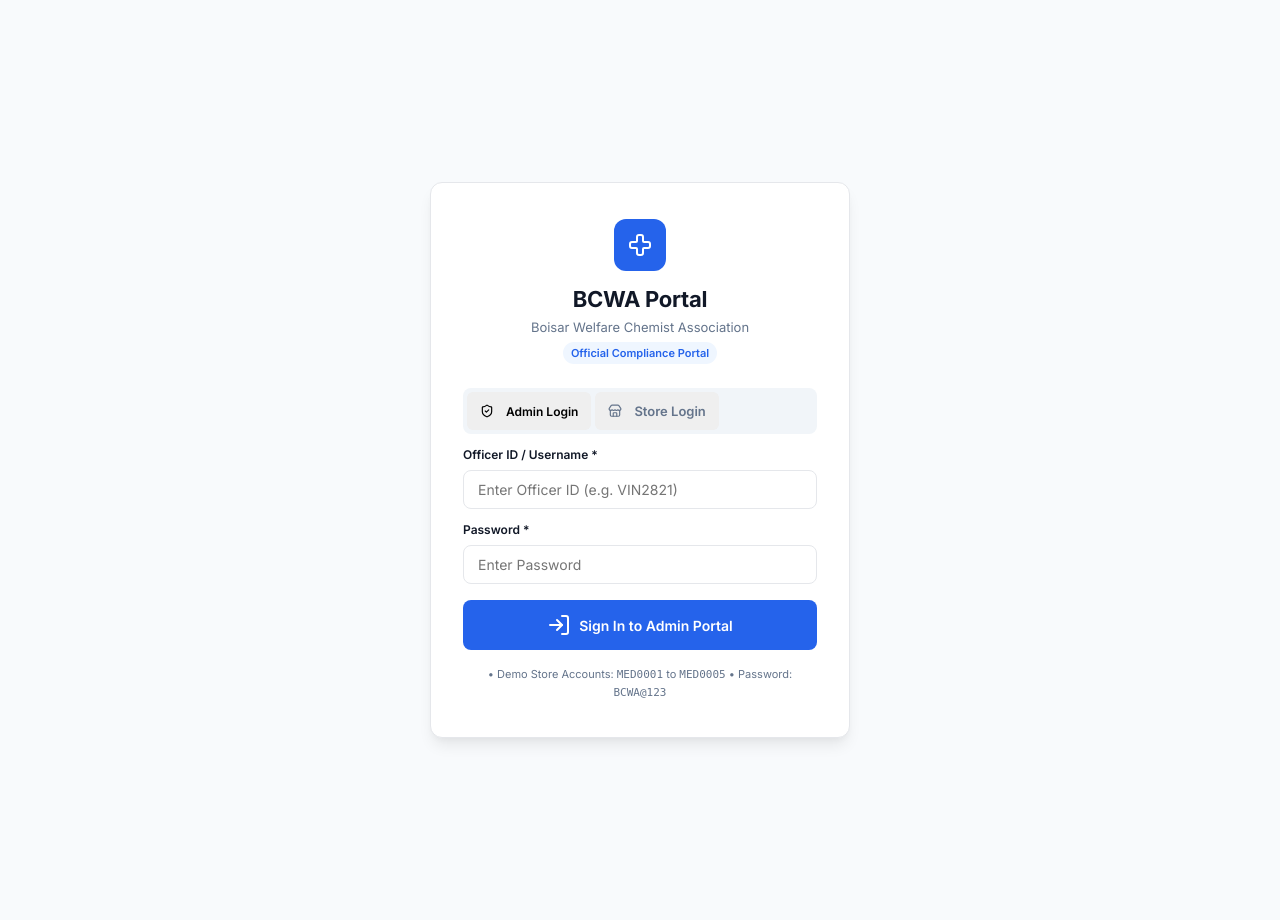
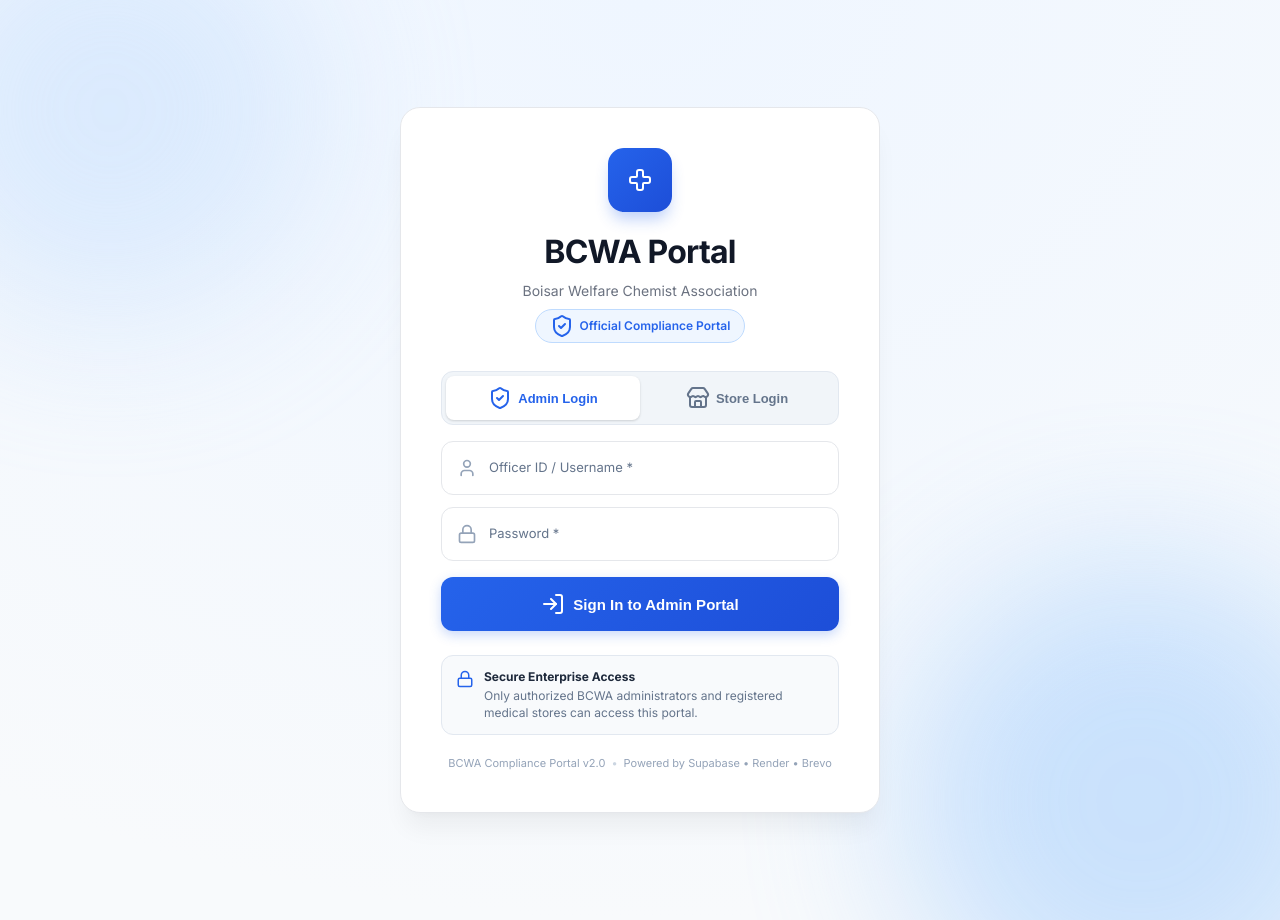
Before and after one commit to Omkaringale96/BCWA, a Flask app: page / in a window 1280 px wide. Run offline with Flask 3, Linux system fonts and the light colour scheme.

Commit message:
Redesign BCWA Portal Login Page into modern enterprise-grade authentication interface

```diff
--- a/static/css/styles.css
+++ b/static/css/styles.css
@@ -656,60 +656,296 @@ body {
 .event-yellow { background-color: var(--warning-light); color: #B45309; border: 1px solid var(--warning-border); }
 .event-green { background-color: var(--success-light); color: var(--success); border: 1px solid var(--success-border); }
 
-/* LOGIN SCREEN STYLES */
+/* ==========================================================================
+   ENTERPRISE-GRADE LOGIN PAGE DESIGN (BCWA PORTAL v2.0)
+   ========================================================================== */
 .login-screen-wrapper {
     position: fixed;
     top: 0; left: 0; right: 0; bottom: 0;
-    background-color: #F8FAFC;
+    background: radial-gradient(100% 100% at 50% 0%, #EFF6FF 0%, #F8FAFC 100%);
     display: flex;
     align-items: center;
     justify-content: center;
     z-index: 2000;
+    padding: 24px;
+    overflow-y: auto;
+}
+
+.login-bg-blob {
+    position: absolute;
+    border-radius: 50%;
+    filter: blur(80px);
+    opacity: 0.45;
+    pointer-events: none;
+}
+
+.blob-1 {
+    width: 420px;
+    height: 420px;
+    background: #BFDBFE;
+    top: -100px;
+    left: -100px;
+}
+
+.blob-2 {
+    width: 480px;
+    height: 480px;
+    background: #93C5FD;
+    bottom: -120px;
+    right: -100px;
 }
 
 .login-card {
     background: #FFFFFF;
-    border: 1px solid var(--border-color);
-    border-radius: var(--radius-lg);
-    width: 420px;
-    max-width: 90vw;
-    padding: 36px 32px;
-    box-shadow: var(--shadow-lg);
+    border: 1px solid #E5E7EB;
+    border-radius: 20px;
+    width: 100%;
+    max-width: 480px;
+    padding: 40px;
+    box-shadow: 0 20px 25px -5px rgba(0, 0, 0, 0.05), 0 8px 10px -6px rgba(0, 0, 0, 0.03);
+    position: relative;
+    z-index: 10;
+    animation: slideUpFade 0.4s cubic-bezier(0.16, 1, 0.3, 1) forwards;
+}
+
+@keyframes slideUpFade {
+    from {
+        opacity: 0;
+        transform: translateY(16px);
+    }
+    to {
+        opacity: 1;
+        transform: translateY(0);
+    }
 }
 
 .login-header {
     text-align: center;
-    margin-bottom: 24px;
+    margin-bottom: 28px;
 }
 
 .login-logo {
-    width: 52px;
-    height: 52px;
-    background-color: var(--primary);
-    color: white;
-    border-radius: 12px;
+    width: 64px;
+    height: 64px;
+    background: linear-gradient(135deg, #2563EB 0%, #1D4ED8 100%);
+    color: #FFFFFF;
+    border-radius: 16px;
     display: flex;
     align-items: center;
     justify-content: center;
-    margin: 0 auto 12px auto;
+    margin: 0 auto 16px auto;
+    box-shadow: 0 10px 15px -3px rgba(37, 99, 235, 0.3);
+    transition: transform 0.2s ease;
+}
+
+.login-logo:hover {
+    transform: scale(1.04);
 }
 
 .login-logo i {
-    width: 28px;
-    height: 28px;
+    width: 32px;
+    height: 32px;
 }
 
 .login-header h2 {
-    font-size: 22px;
+    font-size: 32px;
     font-weight: 700;
-    color: var(--text-primary);
-    letter-spacing: -0.3px;
+    color: #111827;
+    letter-spacing: -0.8px;
+    margin-bottom: 4px;
 }
 
 .login-sub {
+    font-size: 14px;
+    color: #6B7280;
+    font-weight: 400;
+}
+
+.badge-compliance-pill {
+    display: inline-flex;
+    align-items: center;
+    gap: 6px;
+    background-color: #EFF6FF;
+    color: #2563EB;
+    border: 1px solid #BFDBFE;
+    border-radius: 9999px;
+    padding: 4px 14px;
+    font-size: 12px;
+    font-weight: 600;
+}
+
+/* Segmented Control Login Tabs */
+.login-segmented-control {
+    display: flex;
+    background: #F1F5F9;
+    border-radius: 12px;
+    padding: 4px;
+    position: relative;
+    border: 1px solid #E2E8F0;
+}
+
+.segmented-btn {
+    flex: 1;
+    display: flex;
+    align-items: center;
+    justify-content: center;
+    gap: 6px;
+    padding: 10px 16px;
+    border: none;
+    background: transparent;
+    color: #64748B;
     font-size: 13px;
-    color: var(--text-secondary);
-    margin-top: 2px;
+    font-weight: 600;
+    border-radius: 8px;
+    cursor: pointer;
+    transition: all 0.25s cubic-bezier(0.4, 0, 0.2, 1);
+}
+
+.segmented-btn i {
+    width: 16px;
+    height: 16px;
+}
+
+.segmented-btn:hover {
+    color: #1E293B;
+}
+
+.segmented-btn.active {
+    background: #FFFFFF;
+    color: #2563EB;
+    box-shadow: 0 1px 3px 0 rgba(0, 0, 0, 0.1), 0 1px 2px 0 rgba(0, 0, 0, 0.06);
+}
+
+/* Floating Label Inputs */
+.form-group-floating {
+    position: relative;
+}
+
+.input-icon-wrapper {
+    position: relative;
+    display: flex;
+    align-items: center;
+}
+
+.input-field-icon {
+    position: absolute;
+    left: 16px;
+    width: 20px;
+    height: 20px;
+    color: #94A3B8;
+    transition: color 0.2s ease;
+    pointer-events: none;
+}
+
+.form-control-enterprise {
+    width: 100%;
+    height: 54px;
+    padding: 22px 16px 6px 48px;
+    background: #FFFFFF;
+    border: 1.5px solid #E5E7EB;
+    border-radius: 12px;
+    font-size: 14px;
+    font-weight: 500;
+    color: #111827;
+    transition: all 0.2s ease;
+}
+
+.form-control-enterprise:focus {
+    outline: none;
+    border-color: #2563EB;
+    box-shadow: 0 0 0 4px rgba(37, 99, 235, 0.15);
+}
+
+.input-icon-wrapper:focus-within .input-field-icon {
+    color: #2563EB;
+}
+
+.form-group-floating label {
+    position: absolute;
+    left: 48px;
+    top: 17px;
+    font-size: 13px;
+    color: #64748B;
+    font-weight: 400;
+    pointer-events: none;
+    transition: all 0.2s cubic-bezier(0.4, 0, 0.2, 1);
+}
+
+.form-control-enterprise:focus ~ label,
+.form-control-enterprise:not(:placeholder-shown) ~ label {
+    top: 7px;
+    font-size: 11px;
+    font-weight: 600;
+    color: #2563EB;
+}
+
+/* Enterprise Button */
+.btn-enterprise-primary {
+    display: flex;
+    align-items: center;
+    justify-content: center;
+    gap: 8px;
+    width: 100%;
+    height: 54px;
+    background: linear-gradient(135deg, #2563EB 0%, #1D4ED8 100%);
+    color: #FFFFFF;
+    border: none;
+    border-radius: 12px;
+    font-size: 15px;
+    font-weight: 600;
+    cursor: pointer;
+    box-shadow: 0 4px 12px rgba(37, 99, 235, 0.25);
+    transition: all 0.2s ease;
+}
+
+.btn-enterprise-primary:hover {
+    background: linear-gradient(135deg, #1D4ED8 0%, #1E40AF 100%);
+    transform: translateY(-1px);
+    box-shadow: 0 6px 16px rgba(37, 99, 235, 0.35);
+}
+
+.btn-enterprise-primary:active {
+    transform: translateY(0);
+    box-shadow: 0 2px 6px rgba(37, 99, 235, 0.2);
+}
+
+/* Security Notice Box */
+.login-security-notice {
+    display: flex;
+    align-items: flex-start;
+    gap: 10px;
+    background: #F8FAFC;
+    border: 1px solid #E2E8F0;
+    border-radius: 12px;
+    padding: 12px 14px;
+    margin-top: 24px;
+    font-size: 12px;
+}
+
+.login-security-notice strong {
+    color: #1E293B;
+    display: block;
+    margin-bottom: 2px;
+}
+
+.login-security-notice p {
+    color: #64748B;
+    margin: 0;
+    line-height: 1.4;
+}
+
+.login-card-footer {
+    display: flex;
+    align-items: center;
+    justify-content: center;
+    gap: 6px;
+    margin-top: 20px;
+    font-size: 11px;
+    color: #94A3B8;
+}
+
+.dot-separator {
+    color: #CBD5E1;
 }
 
 .modal-overlay, .drawer-overlay {
--- a/static/js/app.js
+++ b/static/js/app.js
@@ -67,22 +67,23 @@ const BCWAApp = {
         if (alertBox) alertBox.classList.add('hidden');
 
         if (mode === 'store') {
-            if (adminTab) { adminTab.classList.remove('active'); adminTab.classList.add('text-secondary'); }
-            if (storeTab) { storeTab.classList.add('active'); storeTab.classList.remove('text-secondary'); }
+            if (adminTab) adminTab.classList.remove('active');
+            if (storeTab) storeTab.classList.add('active');
             if (modeInput) modeInput.value = 'store';
             if (labelUser) labelUser.textContent = 'Firm ID *';
-            if (userInput) { userInput.placeholder = 'Enter Firm ID (e.g. MED0001)'; userInput.value = ''; }
+            if (userInput) { userInput.value = ''; }
             if (submitTxt) submitTxt.textContent = 'Sign In to Store Portal';
-            if (footerTxt) footerTxt.innerHTML = '&bull; Demo Store Accounts: <code>MED0001</code> to <code>MED0005</code> &bull; Password: <code>BCWA@123</code>';
+            if (footerTxt) footerTxt.innerHTML = 'Registered Medical Store Access. Demo Accounts: <code>MED0001</code> to <code>MED0005</code> (Pass: <code>BCWA@123</code>)';
         } else {
-            if (storeTab) { storeTab.classList.remove('active'); storeTab.classList.add('text-secondary'); }
-            if (adminTab) { adminTab.classList.add('active'); adminTab.classList.remove('text-secondary'); }
+            if (storeTab) storeTab.classList.remove('active');
+            if (adminTab) adminTab.classList.add('active');
             if (modeInput) modeInput.value = 'admin';
             if (labelUser) labelUser.textContent = 'Officer ID / Username *';
-            if (userInput) { userInput.placeholder = 'Enter Officer ID (e.g. VIN2821)'; userInput.value = ''; }
+            if (userInput) { userInput.value = ''; }
             if (submitTxt) submitTxt.textContent = 'Sign In to Admin Portal';
-            if (footerTxt) footerTxt.innerHTML = '&bull; Public registration disabled. Only System Administrator can grant officer credentials.';
+            if (footerTxt) footerTxt.innerHTML = 'Only authorized BCWA administrators and registered medical stores can access this portal.';
         }
+        lucide.createIcons();
     },
 
     bindAuth() {
@@ -94,11 +95,15 @@ const BCWAApp = {
             const mode = document.getElementById('login-mode')?.value || 'admin';
             const usernameInput = document.getElementById('login-username');
             const passwordInput = document.getElementById('login-password');
+            const submitBtn = document.getElementById('btn-login-submit');
+            const submitTxt = document.getElementById('txt-login-submit');
             const username = usernameInput ? usernameInput.value.trim() : '';
             const password = passwordInput ? passwordInput.value.trim() : '';
             const alertBox = document.getElementById('login-error-alert');
 
             if (alertBox) alertBox.classList.add('hidden');
+            if (submitBtn) submitBtn.disabled = true;
+            if (submitTxt) submitTxt.textContent = 'Authenticating...';
 
             const endpoint = mode === 'store' ? '/api/auth/store-login' : '/api/auth/login';
             const payload = mode === 'store' ? { firm_id: username, password } : { officer_id: username, username, password };
@@ -126,6 +131,9 @@ const BCWAApp = {
                     alertBox.textContent = 'Server connection error. Please try again.';
                     alertBox.classList.remove('hidden');
                 }
+            } finally {
+                if (submitBtn) submitBtn.disabled = false;
+                if (submitTxt) submitTxt.textContent = mode === 'store' ? 'Sign In to Store Portal' : 'Sign In to Admin Portal';
             }
         });
 
--- a/templates/index.html
+++ b/templates/index.html
@@ -13,9 +13,12 @@
 <body>
 
     <!-- ==================================================================== -->
-    <!-- LOGIN PORTAL SCREEN OVERLAY (TOP LEVEL) -->
+    <!-- ENTERPRISE LOGIN PORTAL OVERLAY (TOP LEVEL) -->
     <!-- ==================================================================== -->
     <div class="login-screen-wrapper" id="login-screen">
+        <div class="login-bg-blob blob-1"></div>
+        <div class="login-bg-blob blob-2"></div>
+
         <div class="login-card">
             <div class="login-header">
                 <div class="login-logo">
@@ -23,44 +26,66 @@
                 </div>
                 <h2>BCWA Portal</h2>
                 <p class="login-sub">Boisar Welfare Chemist Association</p>
-                <span class="badge badge-info mt-1">Official Compliance Portal</span>
+                <div class="mt-2">
+                    <span class="badge-compliance-pill">
+                        <i data-lucide="shield-check"></i>
+                        Official Compliance Portal
+                    </span>
+                </div>
             </div>
 
-            <!-- LOGIN MODE TOGGLE TABS -->
-            <div class="d-flex mb-3 text-center" style="background:#F1F5F9; border-radius:8px; padding:4px;">
-                <button type="button" class="btn btn-sm w-50 active" id="tab-login-admin" style="border-radius:6px; font-weight:600;" onclick="BCWAApp.switchLoginTab('admin')">
-                    <i data-lucide="shield-check" style="width:14px; margin-right:4px;"></i> Admin Login
+            <!-- LOGIN SEGMENTED CONTROL TABS -->
+            <div class="login-segmented-control mb-4">
+                <button type="button" class="segmented-btn active" id="tab-login-admin" onclick="BCWAApp.switchLoginTab('admin')">
+                    <i data-lucide="shield-check"></i>
+                    <span>Admin Login</span>
                 </button>
-                <button type="button" class="btn btn-sm w-50 text-secondary" id="tab-login-store" style="border-radius:6px; font-weight:600;" onclick="BCWAApp.switchLoginTab('store')">
-                    <i data-lucide="store" style="width:14px; margin-right:4px;"></i> Store Login
+                <button type="button" class="segmented-btn" id="tab-login-store" onclick="BCWAApp.switchLoginTab('store')">
+                    <i data-lucide="store"></i>
+                    <span>Store Login</span>
                 </button>
             </div>
 
-            <div class="alert alert-danger hidden mb-3" id="login-error-alert"></div>
+            <div class="alert alert-danger hidden mb-4" id="login-error-alert"></div>
 
-            <!-- ADMIN LOGIN FORM -->
+            <!-- LOGIN FORM -->
             <form id="form-login" autocomplete="off">
                 <input type="hidden" id="login-mode" value="admin">
-                <div class="form-group mb-3">
-                    <label id="lbl-login-user">Officer ID / Username *</label>
-                    <input type="text" id="login-username" class="form-control form-control-lg" placeholder="Enter Officer ID (e.g. VIN2821)" required autocomplete="off">
+
+                <div class="form-group-floating mb-3">
+                    <div class="input-icon-wrapper">
+                        <i data-lucide="user" class="input-field-icon" id="icon-login-user"></i>
+                        <input type="text" id="login-username" class="form-control-enterprise" placeholder=" " required autocomplete="off">
+                        <label id="lbl-login-user">Officer ID / Username *</label>
+                    </div>
                 </div>
 
-                <div class="form-group mb-4">
-                    <label>Password *</label>
-                    <input type="password" id="login-password" class="form-control form-control-lg" placeholder="Enter Password" required autocomplete="new-password">
+                <div class="form-group-floating mb-4">
+                    <div class="input-icon-wrapper">
+                        <i data-lucide="lock" class="input-field-icon"></i>
+                        <input type="password" id="login-password" class="form-control-enterprise" placeholder=" " required autocomplete="new-password">
+                        <label>Password *</label>
+                    </div>
                 </div>
 
-                <button type="submit" class="btn btn-primary btn-block btn-lg" id="btn-login-submit">
-                    <i data-lucide="log-in"></i>
+                <button type="submit" class="btn-enterprise-primary" id="btn-login-submit">
+                    <i data-lucide="log-in" id="icon-login-btn"></i>
                     <span id="txt-login-submit">Sign In to Admin Portal</span>
                 </button>
             </form>
 
-            <div class="login-footer">
-                <p class="text-secondary" style="font-size:11px; text-align:center; margin-top:16px;" id="login-footer-text">
-                    &bull; Demo Store Accounts: <code>MED0001</code> to <code>MED0005</code> &bull; Password: <code>BCWA@123</code>
-                </p>
+            <div class="login-security-notice">
+                <i data-lucide="lock" style="width:18px; height:18px; color:#2563EB; flex-shrink:0; margin-top:2px;"></i>
+                <div>
+                    <strong>Secure Enterprise Access</strong>
+                    <p id="login-footer-text">Only authorized BCWA administrators and registered medical stores can access this portal.</p>
+                </div>
+            </div>
+
+            <div class="login-card-footer">
+                <span>BCWA Compliance Portal v2.0</span>
+                <span class="dot-separator">&bull;</span>
+                <span>Powered by Supabase &bull; Render &bull; Brevo</span>
             </div>
         </div>
     </div>
```
